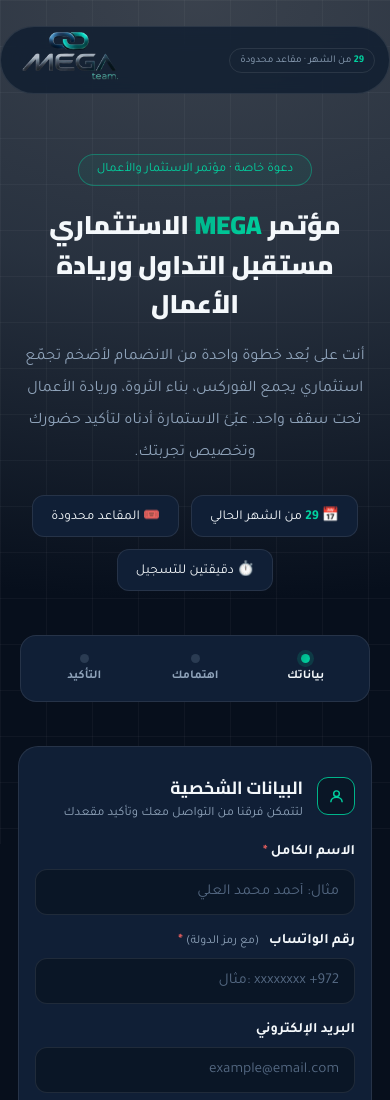
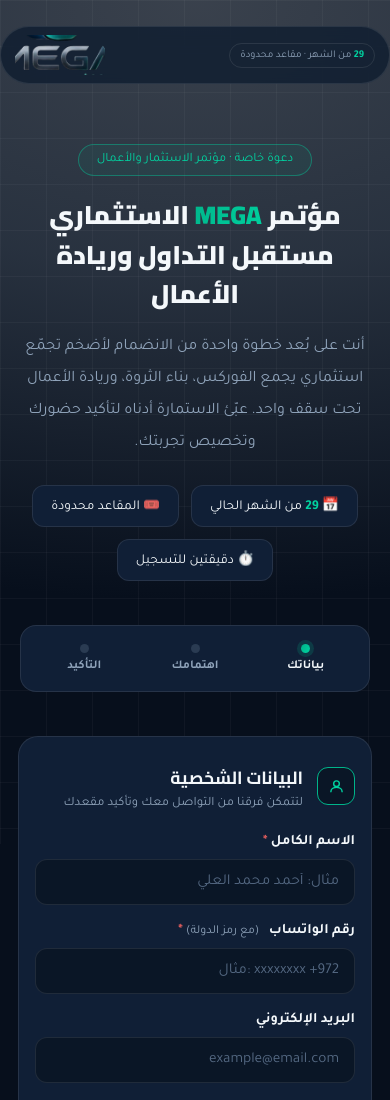
Before and after one commit to mmdllm739-hub/Trading-Questionnaire, a website: page index.html in a window 390 px wide. Shown: the top 1100 px of the page. Drawn offline with Linux system fonts and the light colour scheme.

Commit message:
Fix logo clipping and mobile layout

```diff
--- a/index.html
+++ b/index.html
@@ -182,8 +182,8 @@
 
   <div class="navbar">
     <div class="nav-tag"><b>29</b> من الشهر · مقاعد محدودة</div>
-    <div class="nav-logo">
-      <img src="mega_logo.png" alt="MEGA team" style="height: 120px; margin: -35px 0; object-fit: contain; transform: scale(1.3);">
+    <div class="nav-logo" style="width: 90px; height: 40px; overflow: hidden; position: relative; display: flex; align-items: center; justify-content: center;">
+      <img src="mega_logo.png" alt="MEGA team" style="position: absolute; height: 220px; max-width: none;">
     </div>
   </div>
 
```
